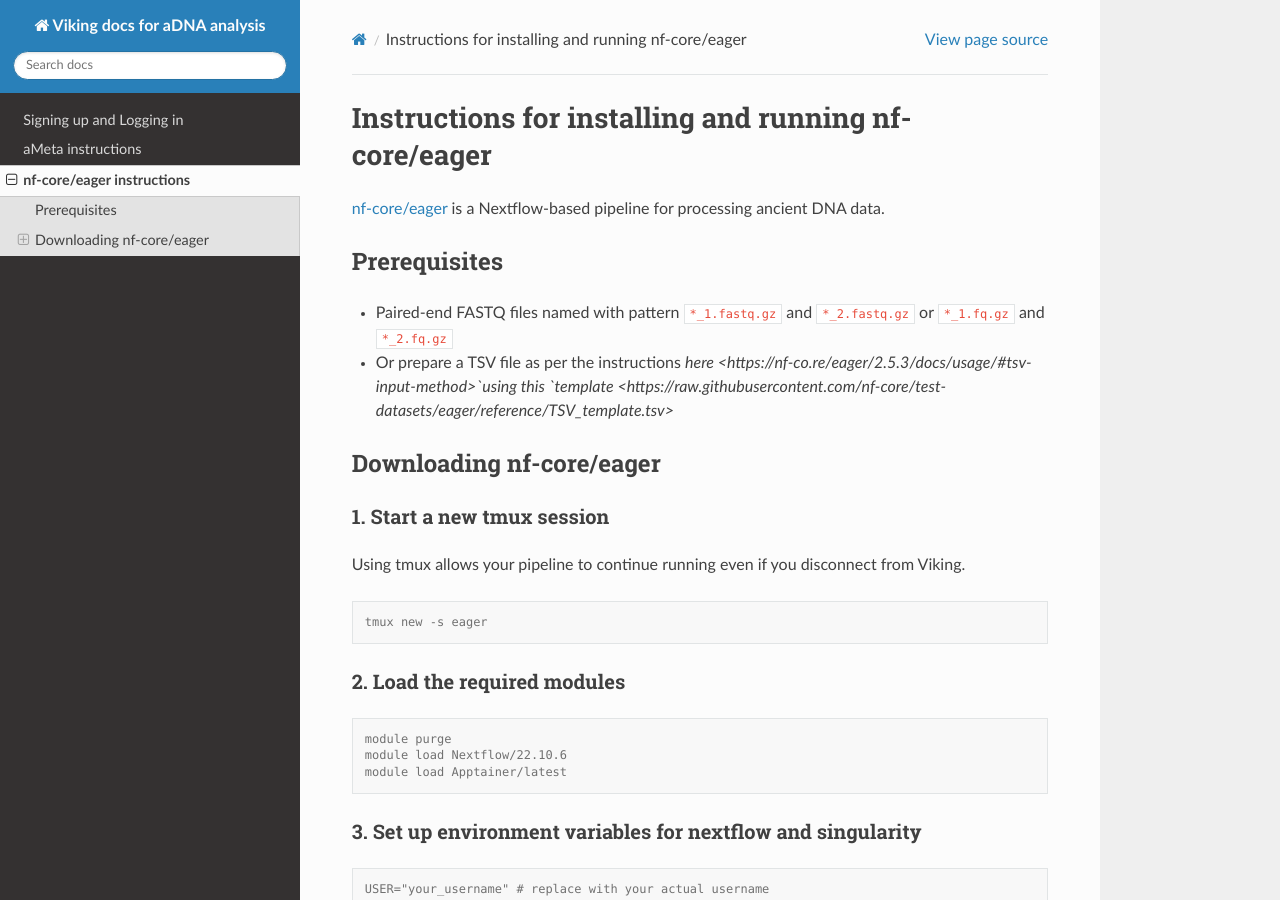
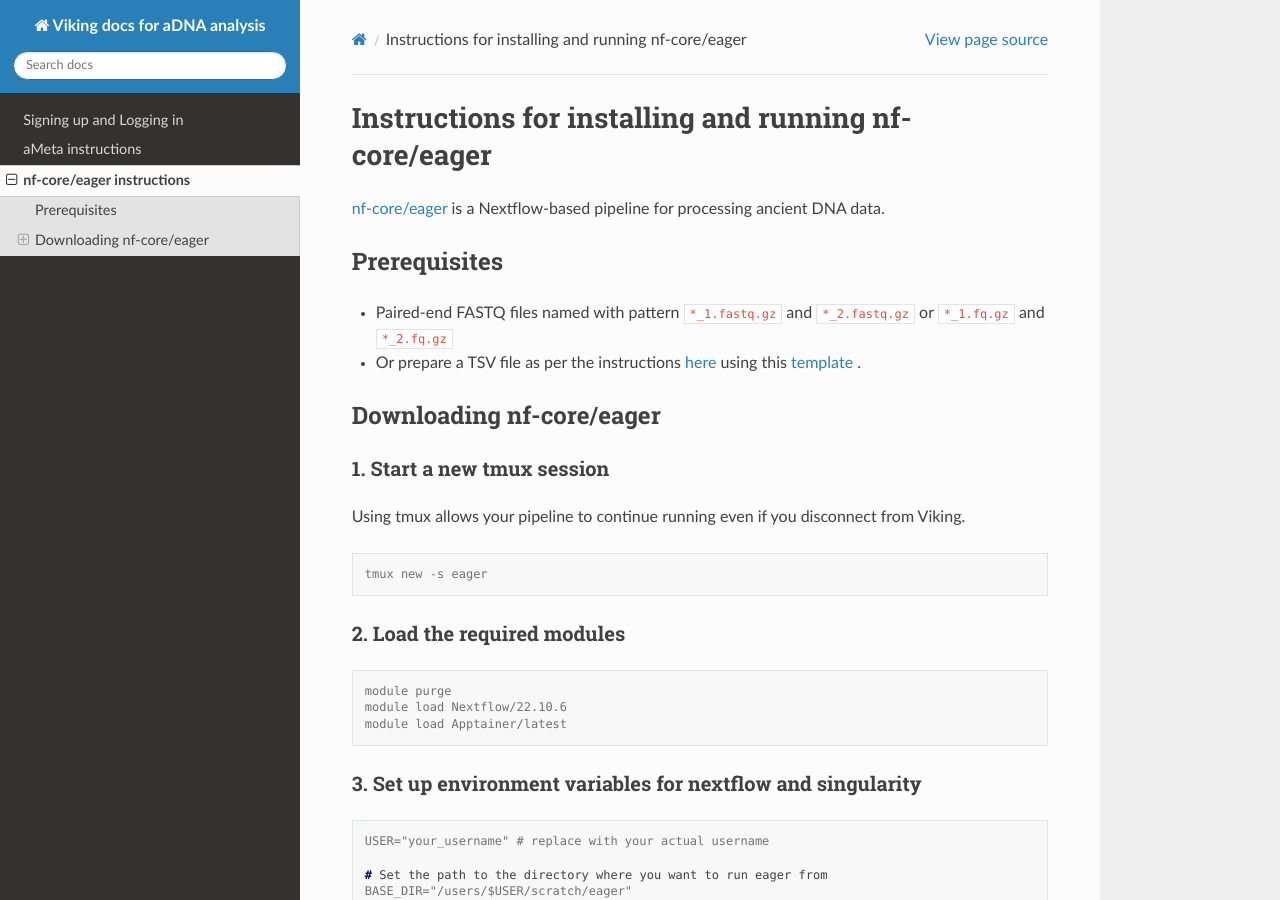
Before and after one commit to surabhiranavat/Viking2_instructions, a Sphinx documentation site: the page built from docs/source/eager.rst, in a window 1280 px wide and 900 px high. Built offline with Sphinx 7.4.7 and the Read the Docs theme 3.1.0, drawn with Linux system fonts in a browser that asks for light colours.

Commit message:
Fixed minor typos with the links

```diff
--- a/docs/source/eager.rst
+++ b/docs/source/eager.rst
@@ -7,7 +7,7 @@
 -------------
 
 - Paired-end FASTQ files named with pattern ``*_1.fastq.gz`` and ``*_2.fastq.gz`` or ``*_1.fq.gz`` and ``*_2.fq.gz``
-- Or prepare a TSV file as per the instructions `here <https://nf-co.re/eager/2.5.3/docs/usage/#tsv-input-method>`using this `template <https://raw.githubusercontent.com/nf-core/test-datasets/eager/reference/TSV_template.tsv>`
+- Or prepare a TSV file as per the instructions `here <https://nf-co.re/eager/2.5.3/docs/usage/#tsv-input-method>`_ using this `template <https://raw.githubusercontent.com/nf-core/test-datasets/eager/reference/TSV_template.tsv>`_ .
 
 Downloading nf-core/eager
 ------------
```
